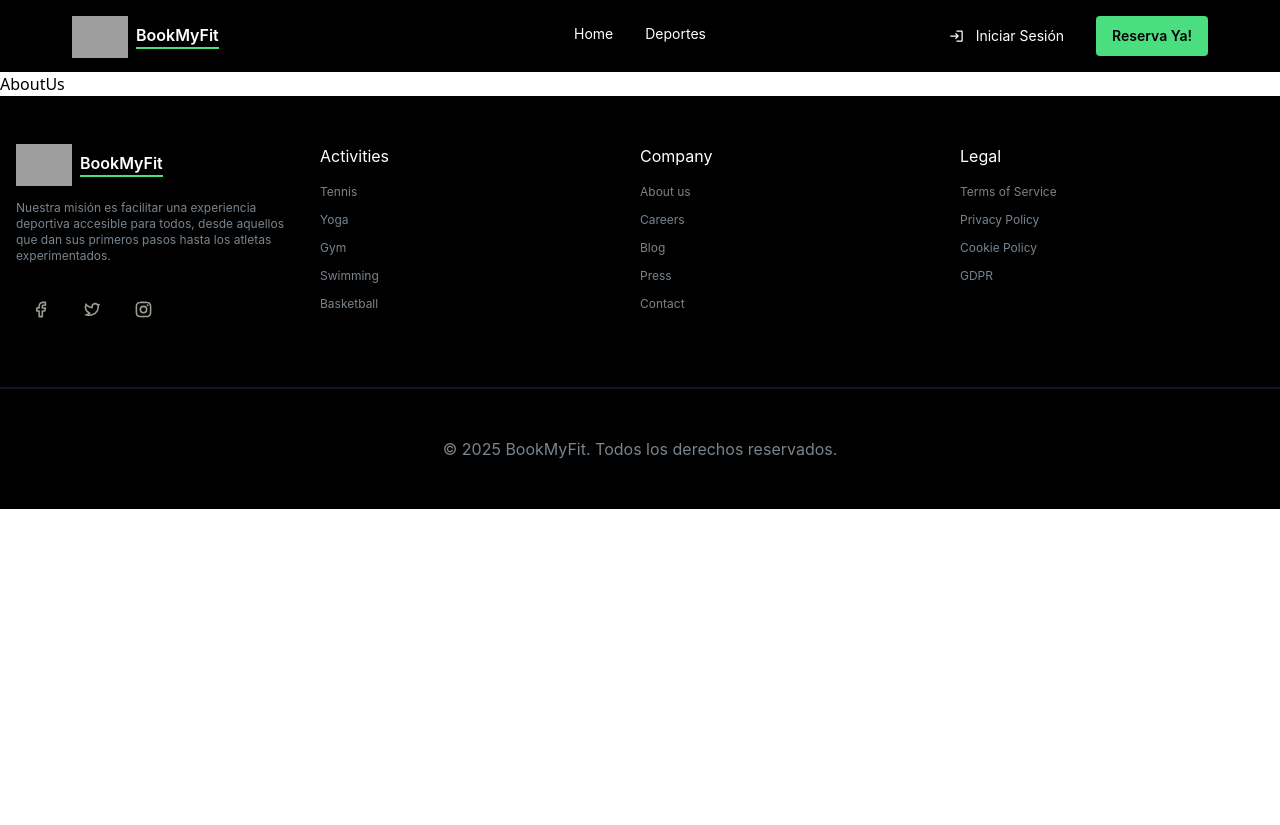
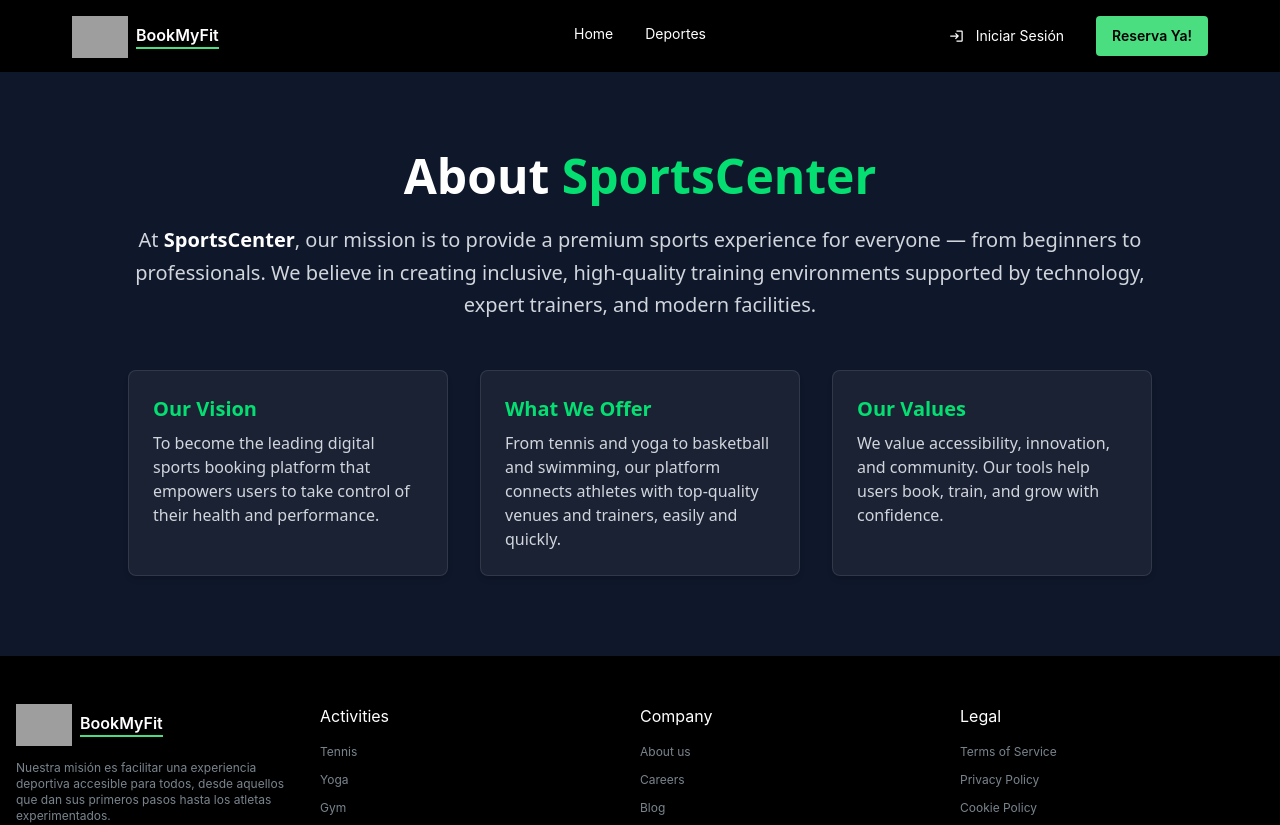
Before and after one commit to Jerimonski/Crud_Front-end, a React (Vite) app: page /aboutUs in a window 1280 px wide. Shown: the top 825 px of the page. Before the commit the page ends 800 px from the top, so only its background shows below. Built offline with nearby package versions, Linux system fonts and the light colour scheme; grey boxes are pictures that could not be loaded.

Commit message:
seccion de about us, verificar si se encuentra bien

```diff
--- a/src/pages/AboutUs/AboutUs.jsx
+++ b/src/pages/AboutUs/AboutUs.jsx
@@ -1,5 +1,40 @@
-import React from "react"
+import React from "react";
 
 export default function AboutUs() {
-  return <div>AboutUs</div>
+  return (
+    <section className="bg-[#0F172A] text-white py-20 px-6 md:px-20">
+      <div className="max-w-5xl mx-auto text-center">
+        <h1 className="text-4xl md:text-5xl font-bold mb-6">
+          About <span className="text-green-400">SportsCenter</span>
+        </h1>
+        <p className="text-gray-300 text-lg md:text-xl leading-relaxed mb-12">
+          At <span className="text-white font-semibold">SportsCenter</span>, our mission is to provide a premium
+          sports experience for everyone — from beginners to professionals.
+          We believe in creating inclusive, high-quality training environments
+          supported by technology, expert trainers, and modern facilities.
+        </p>
+
+        <div className="grid grid-cols-1 md:grid-cols-3 gap-8 text-left">
+          <div className="bg-white/5 p-6 rounded-lg border border-white/10 shadow-md">
+            <h3 className="text-xl font-semibold text-green-400 mb-2">Our Vision</h3>
+            <p className="text-gray-300">
+              To become the leading digital sports booking platform that empowers users to take control of their health and performance.
+            </p>
+          </div>
+          <div className="bg-white/5 p-6 rounded-lg border border-white/10 shadow-md">
+            <h3 className="text-xl font-semibold text-green-400 mb-2">What We Offer</h3>
+            <p className="text-gray-300">
+              From tennis and yoga to basketball and swimming, our platform connects athletes with top-quality venues and trainers, easily and quickly.
+            </p>
+          </div>
+          <div className="bg-white/5 p-6 rounded-lg border border-white/10 shadow-md">
+            <h3 className="text-xl font-semibold text-green-400 mb-2">Our Values</h3>
+            <p className="text-gray-300">
+              We value accessibility, innovation, and community. Our tools help users book, train, and grow with confidence.
+            </p>
+          </div>
+        </div>
+      </div>
+    </section>
+  );
 }
```
